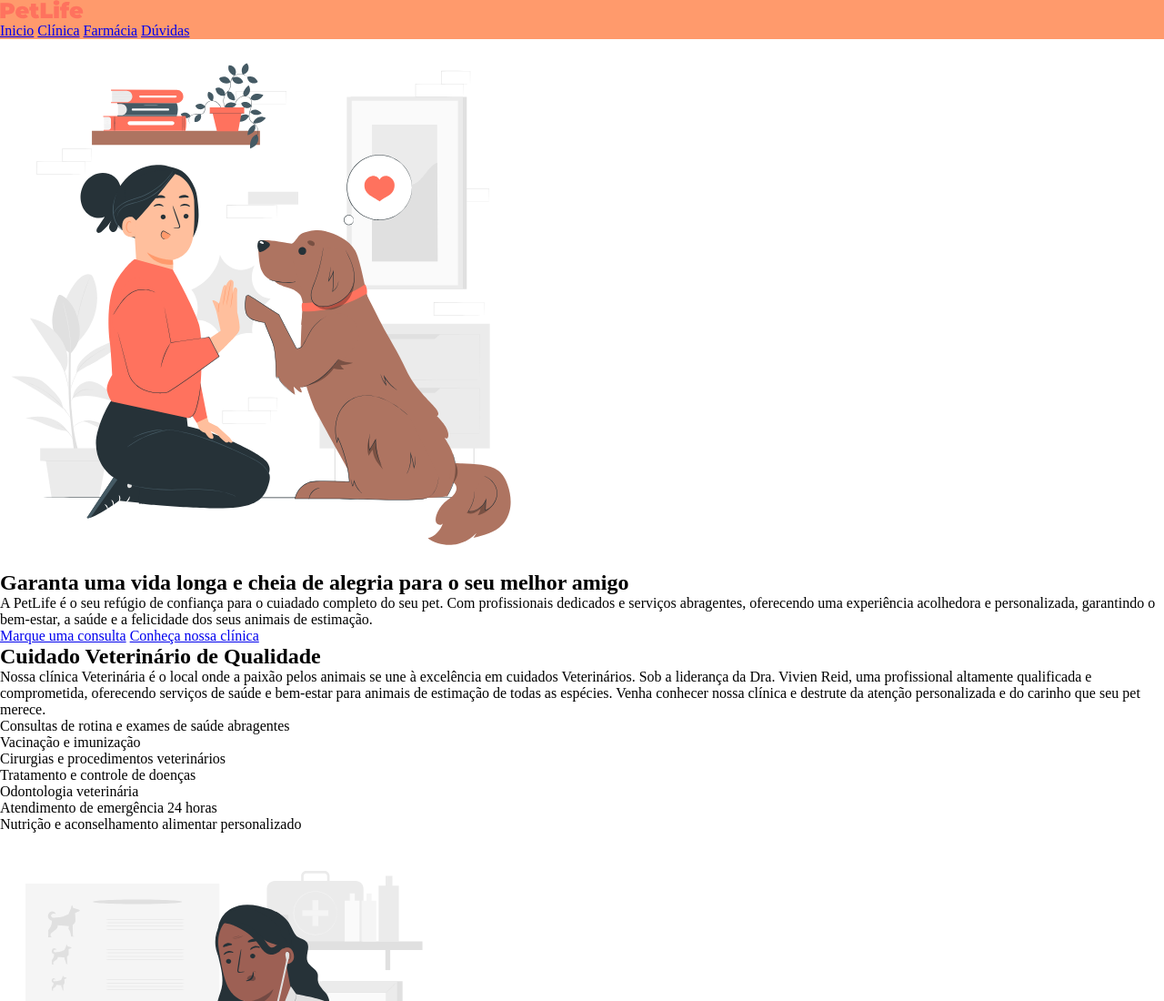
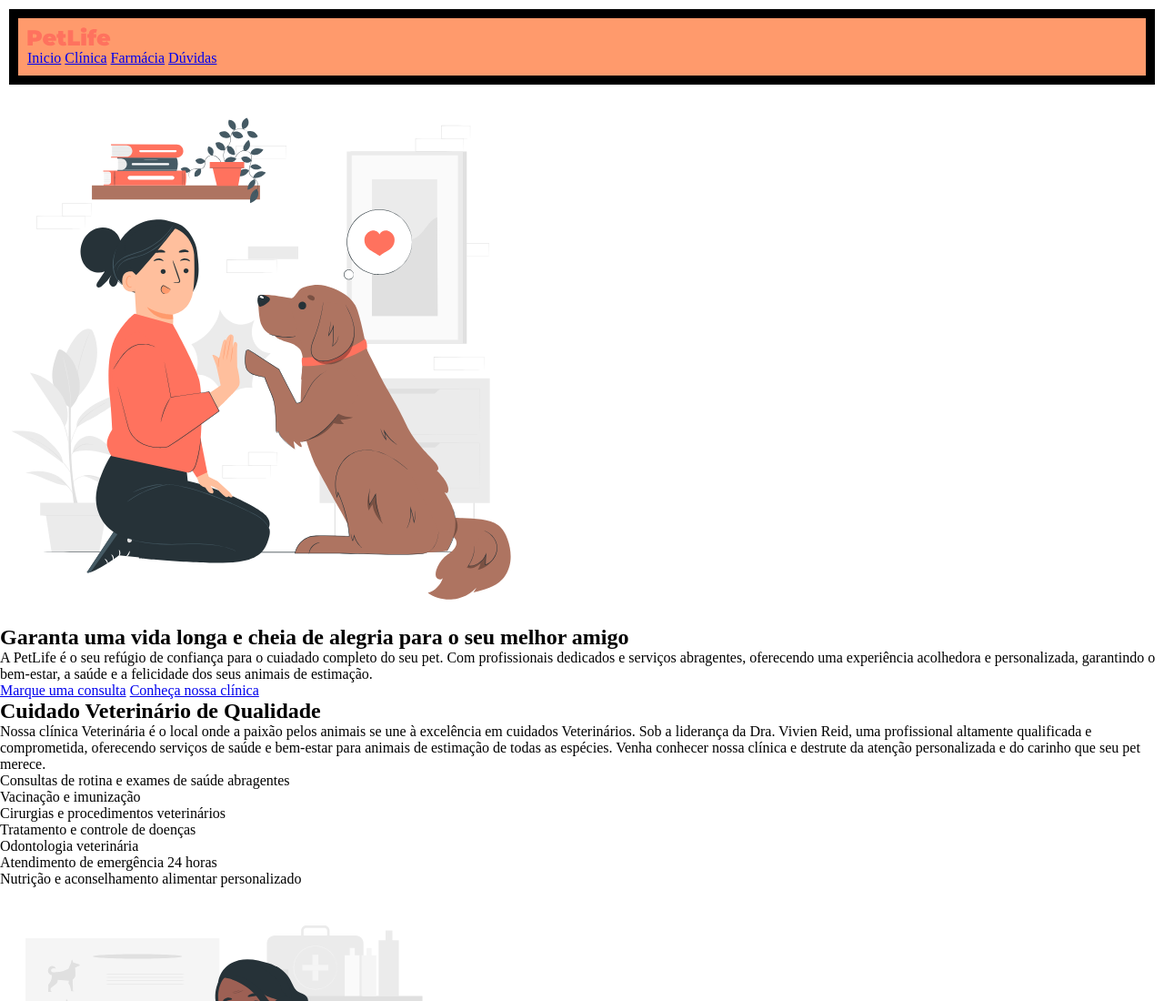
Before and after one commit to OsirisMariano/OBC_petlife, a plain HTML site: page index.html in a window 1280 px wide. Shown: the top 1100 px of the page at 91% size. Drawn offline with Linux system fonts and the light colour scheme.

Commit message:
Conhecendo o box model

```diff
--- a/style.css
+++ b/style.css
@@ -1,8 +1,12 @@
 *{
+  box-sizing: border-box;
   margin: 0;
   padding: 0;
 }
 
 header{
   background-color: #FF9A6C;
+  margin: 10px;
+  border: 10px solid #000000;
+  padding: 10px;
 }
```
